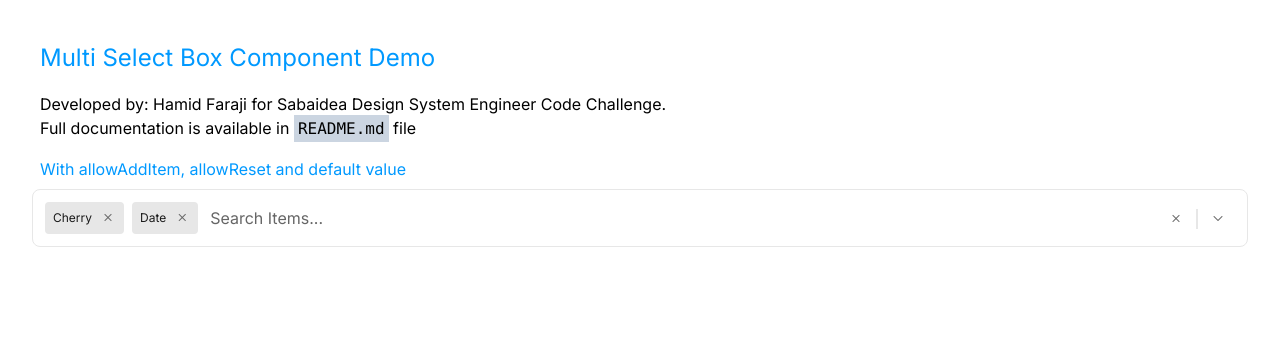
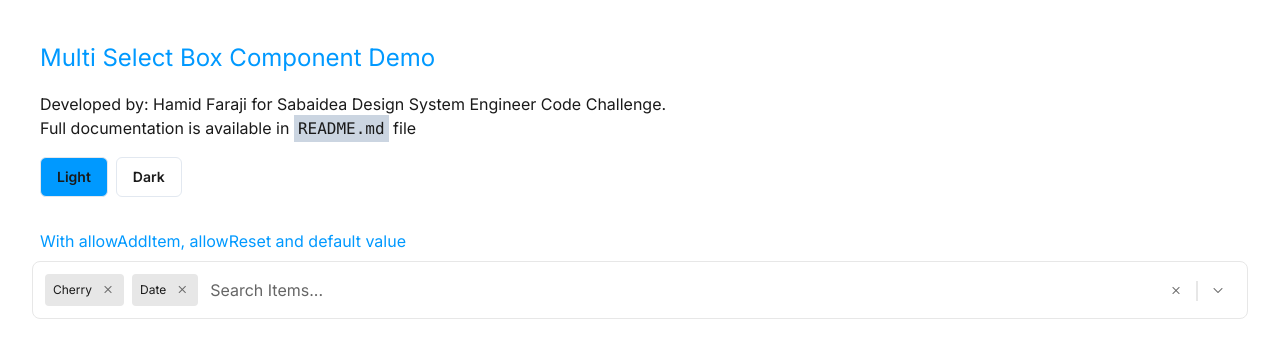
Before and after one commit to HamidFaraji/Multi-Select, a React (Vite) app: page / in a window 1280 px wide. Shown: the top 358 px of the page. Built offline with nearby package versions, Linux system fonts and the light colour scheme.

Commit message:
Add mode switch capability with a context and a switch

```diff
--- a/src/App.tsx
+++ b/src/App.tsx
@@ -1,5 +1,7 @@
-import { MultiSelect } from '@/components';
+import { MainContext, MultiSelect } from '@/components';
 import './App.css';
+import { useContext } from 'react';
+import classNames from 'classnames';
 
 const options = [
   {
@@ -29,13 +31,37 @@ const options = [
 ];
 
 function App() {
+  const { mode, toggleMode } = useContext(MainContext);
+
   return (
     <div className="app">
       <h1 className="text-information p-4 text-xl">Multi Select Box Component Demo</h1>
-      <p className="p-4">
+      <p className="p-4 text-label-primary">
         <p>Developed by: Hamid Faraji for Sabaidea Design System Engineer Code Challenge.</p>
-        <p>Full documentation is available in <code className="p-3 bg-slate-300">README.md</code> file</p>
+        <p>Full documentation is available in <code className="text-label-primary p-3 bg-slate-300">README.md</code> file</p>
       </p>
+      <div className="p-4 flex space-x-4 mb-6 text-sm font-medium">
+        <div className="flex-auto flex space-x-4">
+          <button
+            className={classNames('h-10 px-6 font-semibold rounded-md border text-label-primary', {
+              'bg-information': mode === 'light',
+              'border-slate-200': mode !== 'light',
+            })}
+            onClick={() => toggleMode('light')}
+          >
+            Light
+          </button>
+          <button
+            className={classNames('h-10 px-6 font-semibold rounded-md border text-label-primary', {
+              'bg-information': mode === 'dark',
+              'border-slate-200': mode !== 'dark',
+            })}
+            onClick={() => toggleMode('dark')}
+          >
+            Dark
+          </button>
+        </div>
+      </div>
 
       <h2 className="text-information p-4 text-md">With allowAddItem, allowReset and default value</h2>
       <MultiSelect
--- /dev/null
+++ b/src/components/Context/Context.tsx
@@ -0,0 +1,45 @@
+import { FC, ReactNode, createContext, useCallback, useEffect, useState } from 'react';
+
+type Mode = 'light' | 'dark';
+
+interface MainContextValue {
+  mode: Mode;
+  toggleMode: (mode: Mode) => void;
+}
+
+const contextDefaultValue: MainContextValue = {
+  mode: 'light',
+  toggleMode: () => undefined
+}
+
+export const MainContext = createContext<MainContextValue>({});
+
+interface MainProvider {
+  children: ReactNode;
+}
+
+export const MainProvider: FC<MainProvider> = ({ children }) => {
+  const [contextValue, setContextValue] = useState<MainContextValue>(contextDefaultValue);
+
+  useEffect(() => {
+    document.documentElement.className = contextValue.mode;
+  }, [contextValue.mode]);
+
+  const toggleMode = useCallback((mode: Mode) => {
+    setContextValue((prevState) => ({
+      ...prevState,
+      mode,
+    }));
+  }, []);
+
+  return (
+    <MainContext.Provider
+      value={{
+        ...contextValue,
+        toggleMode,
+      }}
+    >
+      {children}
+    </MainContext.Provider>
+  );
+}
--- a/src/components/index.ts
+++ b/src/components/index.ts
@@ -7,3 +7,4 @@ export { List } from './List/List';
 export { Dropdown } from './Dropdown/Dropdown';
 export { Divider } from './Divider/Divider';
 export { MultiSelect } from './MultiSelect/MultiSelect';
+export { MainProvider, MainContext } from './Context/Context';
--- a/src/main.tsx
+++ b/src/main.tsx
@@ -2,9 +2,12 @@ import { StrictMode } from 'react';
 import { createRoot } from 'react-dom/client';
 import App from './App.tsx';
 import './index.css';
+import { MainProvider } from '@/components';
 
 createRoot(document.getElementById('root')!).render(
   <StrictMode>
-    <App />
+    <MainProvider>
+      <App />
+    </MainProvider>
   </StrictMode>,
 );
```
